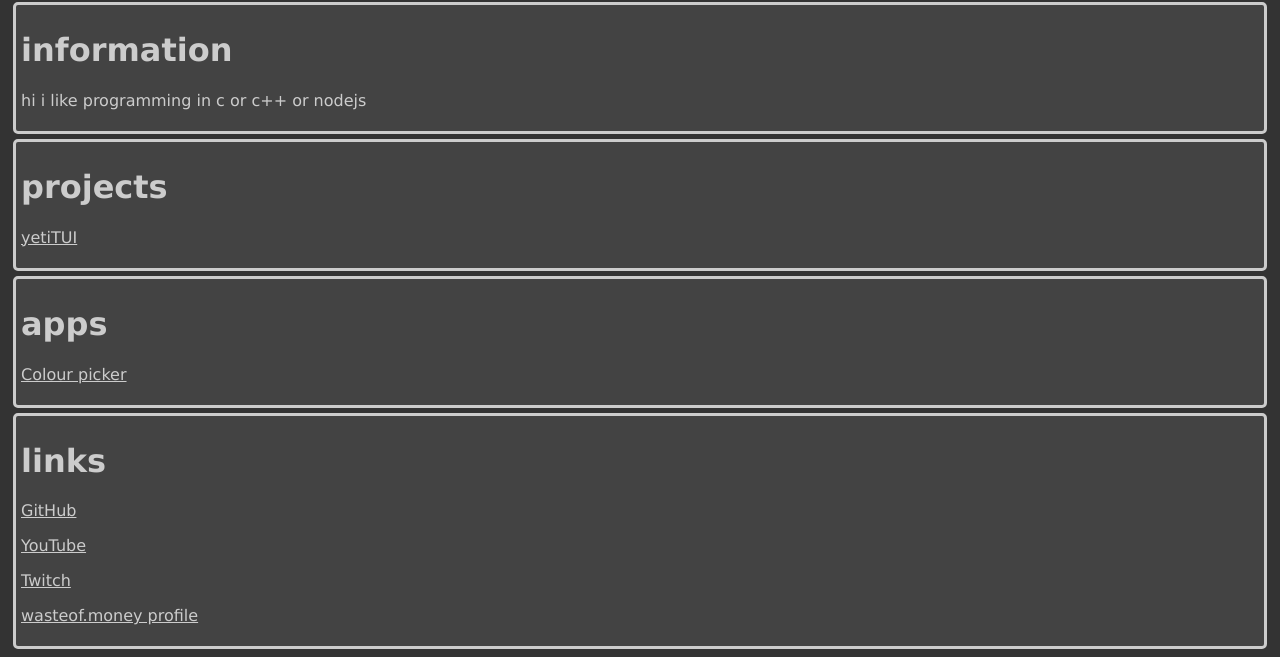
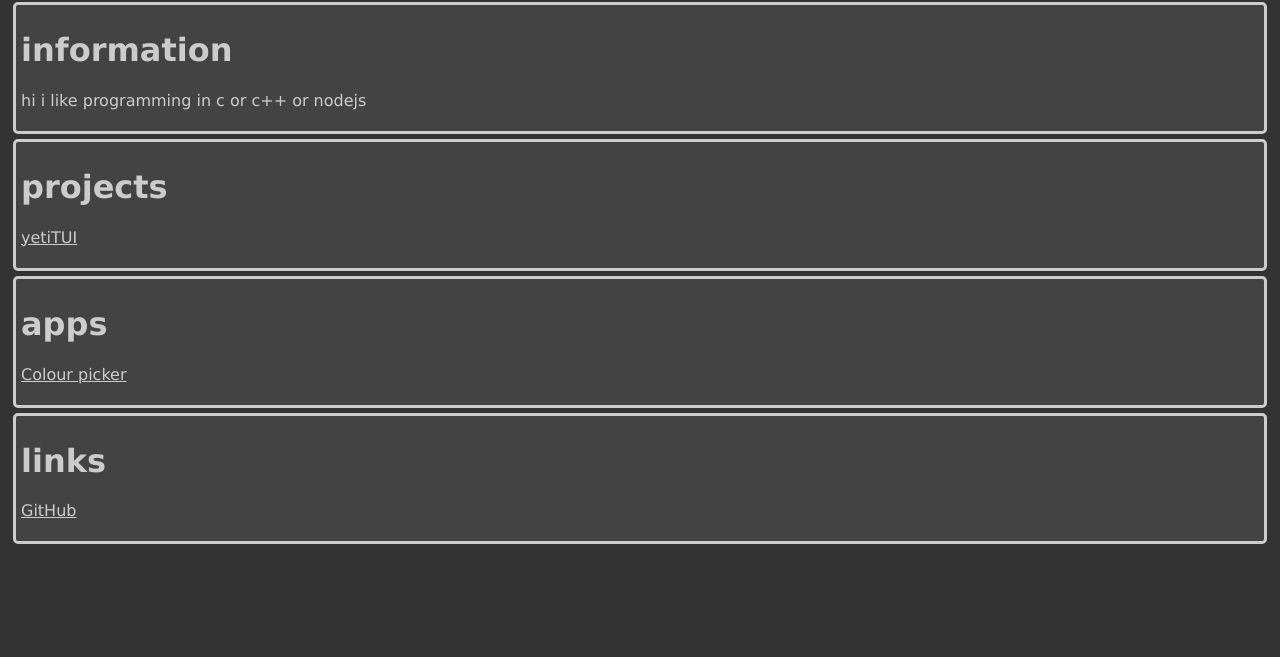
Before and after one commit to yeti0904/mesyetiuk-old, a plain HTML site: page index.html in a window 1280 px wide. Shown: the part 215-872 px from the top of the page. After the commit the page ends 800 px from the top, so only its background shows below. Drawn offline with Linux system fonts and the light colour scheme.

Commit message:
Add files via upload

```diff
--- a/index.html
+++ b/index.html
@@ -10,8 +10,6 @@
         <h1 class="title" id="rainbow">MESYETI's Website</h1>
         <img class="pglogo" src="/resources/pfp.png" width="100px" height="100px">
         <a href="https://github.com/LordOfTrident/trident-editor"><img class="pglogo" src="/resources/gettred.png"></a>
-        <div id="wcb" class="carbonbadge"></div>
-        <script src="https://unpkg.com/website-carbon-badges@1.1.3/b.min.js" defer></script>
         <div class="box">
             <h1>information</h1>
             <p>hi i like programming in c or c++ or nodejs</p>
@@ -27,9 +25,6 @@
         <div class="box">
             <h1>links</h1>
             <a href="https://github.com/MESYETI"><p>GitHub</p></a>
-            <a href="https://youtube.com/MESYETI"><p>YouTube</p></a>
-            <a href="https://twitch.tv/mesiyeeti"><p>Twitch</p></a>
-            <a href="https://wasteof.money/god"><p>wasteof.money profile</p></a>
         </div>
     </body>
 </html>
```
